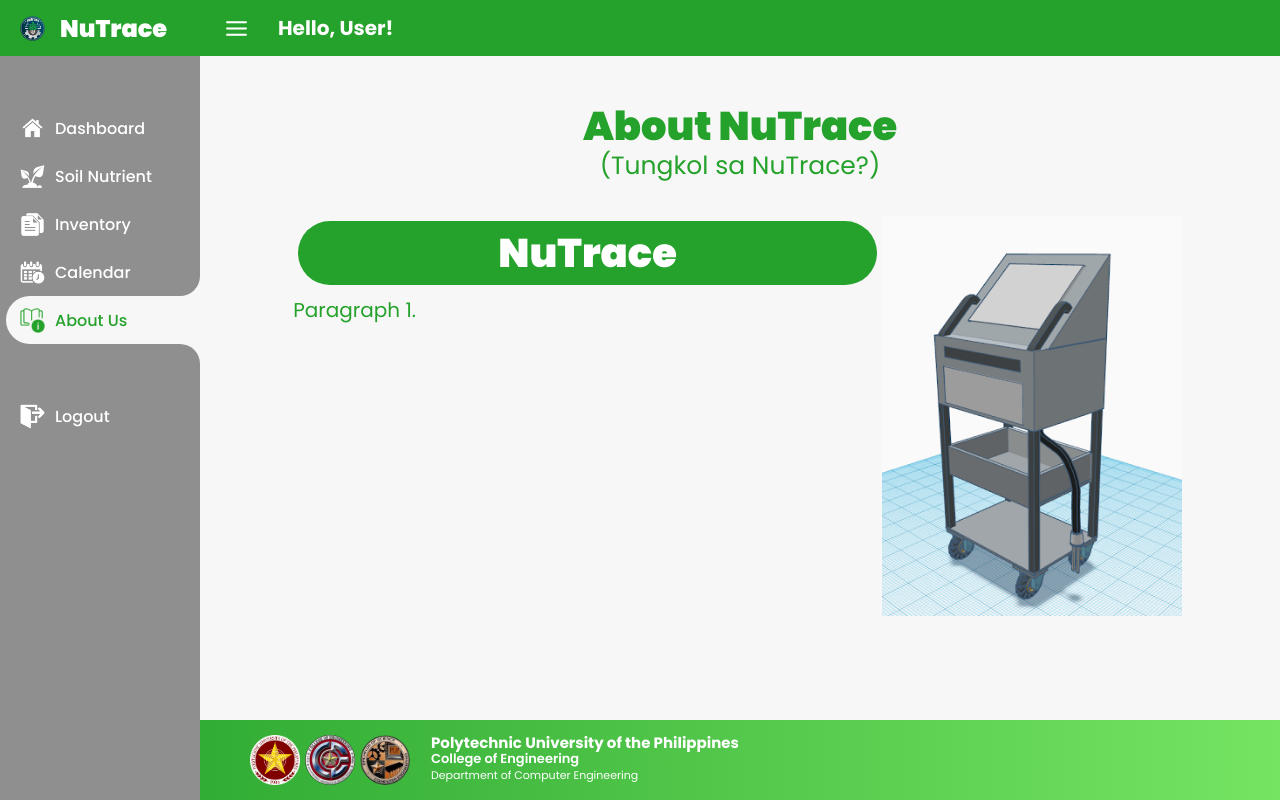
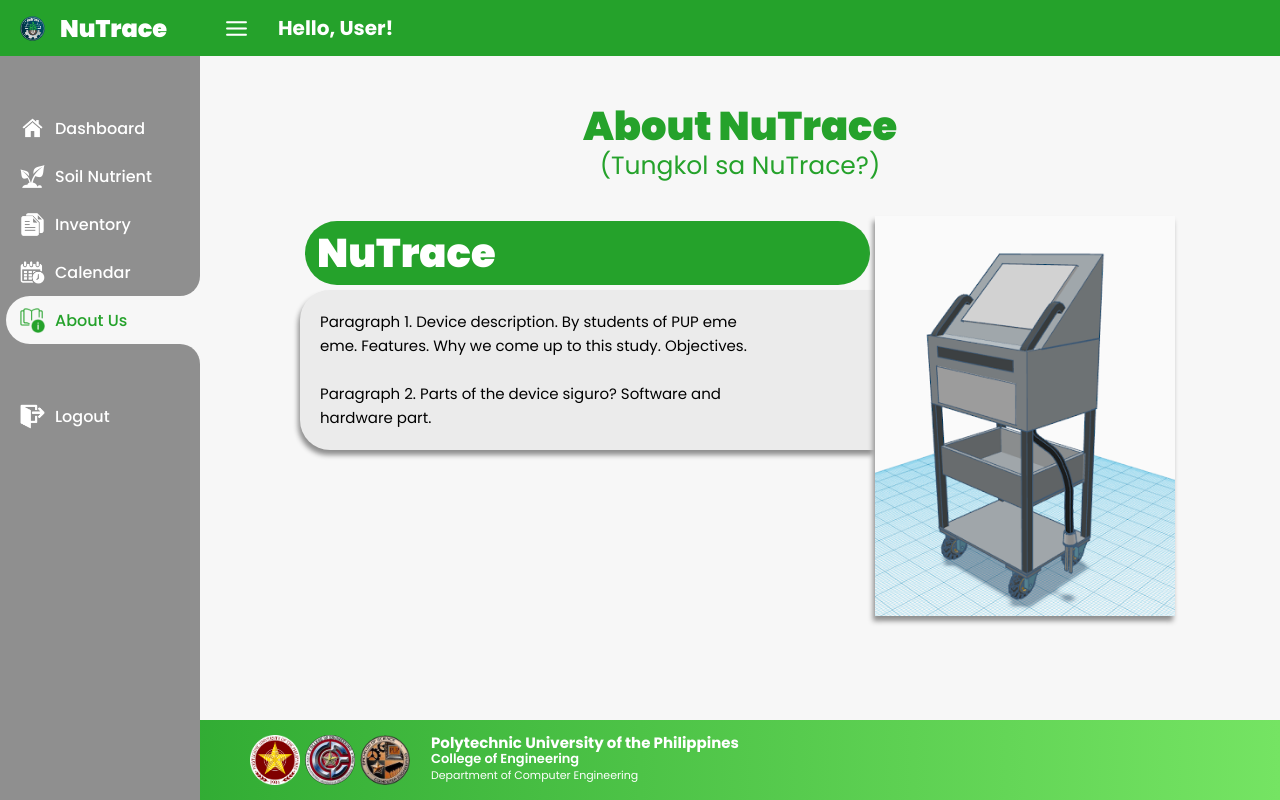
Before and after one commit to kreazze/NuTrace, a PHP site: page /pages/about.html in a window 1280 px wide. Run offline with PHP 8.4, Linux system fonts and the light colour scheme.

Commit message:
update about page

```diff
--- a/pages/about.css
+++ b/pages/about.css
@@ -225,24 +225,34 @@ body {
 	font-family: 'Poppins-Regular';
 }
 #first-content {
+	padding-left: 100px;
+	padding-right: 100px;
+	text-align: left;
 	display: flex;
 	justify-content: center;
 }
 .title {
 	margin: 5px;
     padding: 12px;
-	padding-left: 200px;
-	padding-right: 200px;
     border-radius: 40px;
-    border: none;
     color: white;
     font-family:'Poppins-Black';
     background-color: #25A22B;
 }
 .description {
-	font-size: 20px;
-	text-align: left;
+	font-size: 15px;
+	line-height: 1.5rem;
+	padding: 20px;
+	padding-right: 100px;
+	border-top-left-radius: 30px;
+	border-bottom-left-radius: 30px;
 	font-family: 'Poppins-Regular';
+	color: black;
+	background-color: #ebebeb;
+	box-shadow: -2px 5px 5px #8f8f8f;
+}
+.prototype {
+	box-shadow: -2px 5px 5px #8f8f8f;
 }
 
 /* footer */
--- a/pages/about.html
+++ b/pages/about.html
@@ -70,16 +70,21 @@
                             <p>NuTrace</p>
                         </div>
                         <div class="description">
-                            <p>Paragraph 1.</p>
+                            <p>Paragraph 1. Device description. By students of PUP eme eme.
+                                Features. Why we come up to this study. Objectives.</p>
+                            <br>
+                            <P>Paragraph 2. Parts of the device siguro?
+                                Software and hardware part.</P>
                         </div>
                     </div>
                     <div class="img-right">
-                        <img class="pup-logo" src="/images/assets/3d-prototype.png" width="300px" height="400px">
+                        <img class="prototype" src="/images/assets/3d-prototype.png" width="300px" height="400px">
                     </div>
                 </div>
             </main>
         </section>
-
+        <script src="/pages/script.js"></script>
+    </body>
     <footer id="footer">
         <img class="pup-logo" src="/images/assets/pup-logo.png" width="50px" height="50px">
         <img class="ce-logo" src="/images/assets/ce-logo.png" width="50px" height="50px">
@@ -90,6 +95,4 @@
             <p class="p3">Department of Computer Engineering</p>
         </section>
     </footer>
-        <script src="/pages/script.js"></script>
-    </body>
 </html>
```
Lines whose indentation alone changed are shown as unchanged.
